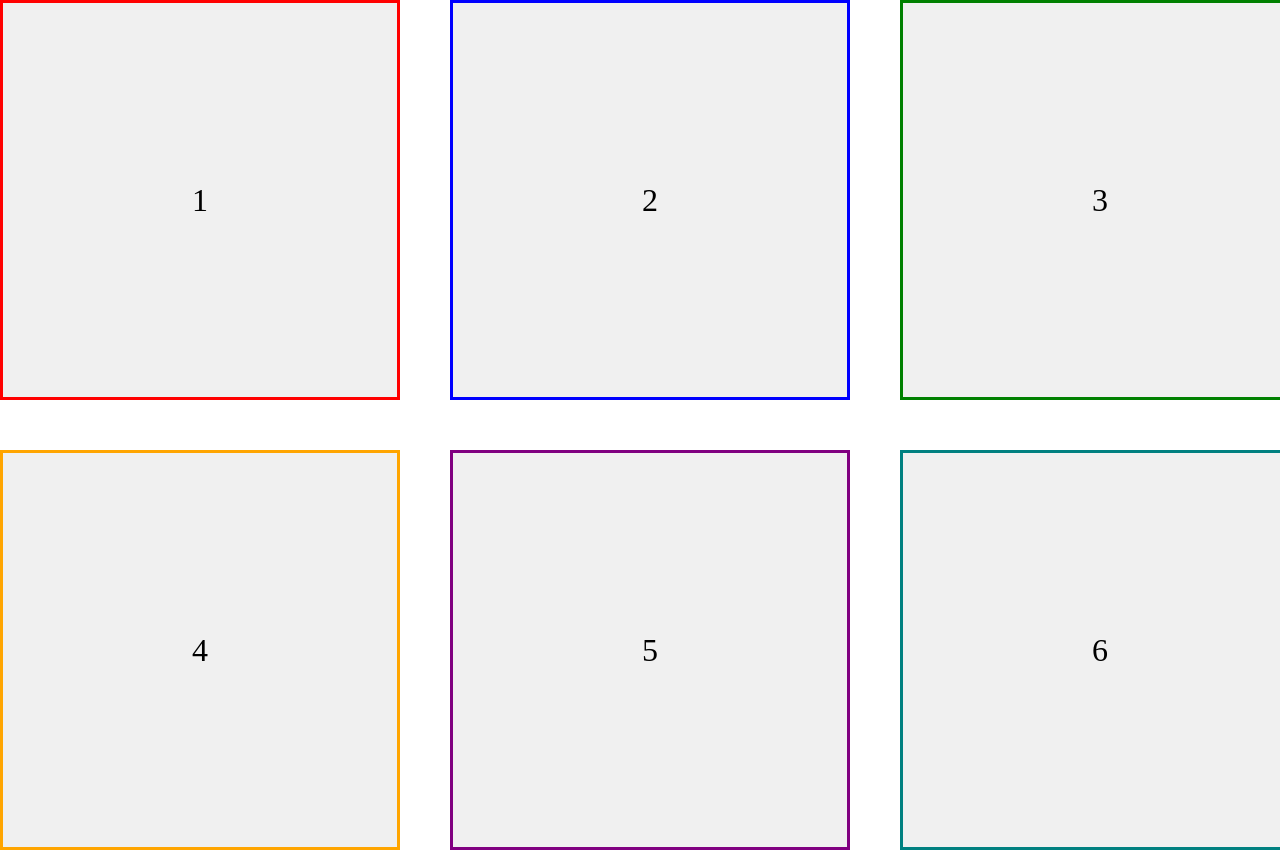
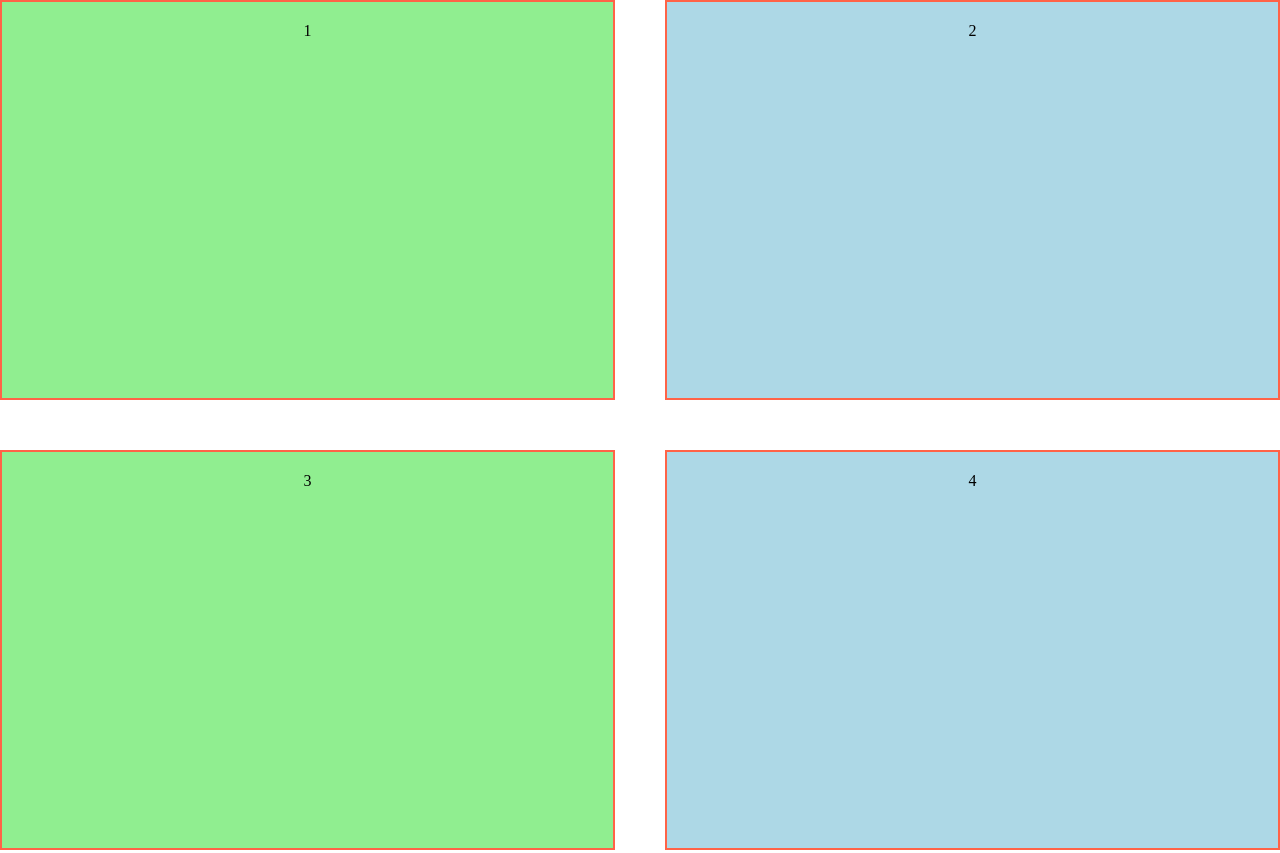
Before and after one commit to IamMimIslam2005/flexboxx, a plain HTML site: page index.html in a window 1280 px wide. Shown: the top 853 px of the page. Drawn offline with Linux system fonts and the light colour scheme.

Commit message:
modified

```diff
--- a/sytle.css
+++ b/sytle.css
@@ -7,25 +7,35 @@
   .container {
             display: flex;
             flex-wrap: wrap;
-      width: 1300px;
-      margin: 0 auto;
-      gap: 50px;
+            gap: 50px; /* Space between the items */
+            max-width: 1300px; /* Set container max width */
+            margin: 0 auto; /* Center the container horizontally */
         }
 
         .item {
-      width: 400px;
+            flex: 1 1 400px; /* Items will have a base width of 400px */
             height: 400px;
-      background-color: #f0f0f0;
+            background-color: lightblue;
+            padding: 20px;
+            text-align: center;
             box-sizing: border-box;
-      display: flex;
-      align-items: center;
-      justify-content: center;
-      font-size: 2em;
+            border: 2px solid #ff6347; /* 2px solid border with a color */
         }
 
-    .item:nth-child(1) { border: 3px solid red; }
-    .item:nth-child(2) { border: 3px solid blue; }
-    .item:nth-child(3) { border: 3px solid green; }
-    .item:nth-child(4) { border: 3px solid orange; }
-    .item:nth-child(5) { border: 3px solid purple; }
-    .item:nth-child(6) { border: 3px solid teal; }
+        /* Optional: Adjust item height (optional) */
+        .item:nth-child(odd) {
+            background-color: lightgreen;
+        }
+
+        /* Make layout responsive */
+        @media (max-width: 1200px) {
+            .item {
+                flex: 1 1 calc(33.333% - 10px); /* Adjust to 3 columns if the container is smaller */
+            }
+        }
+
+        @media (max-width: 800px) {
+            .item {
+                flex: 1 1 100%; /* Stack items into a single column */
+            }
+        }
```
Also changed, not shown: index.html (indentation only). Lines whose indentation alone changed are shown as unchanged.
